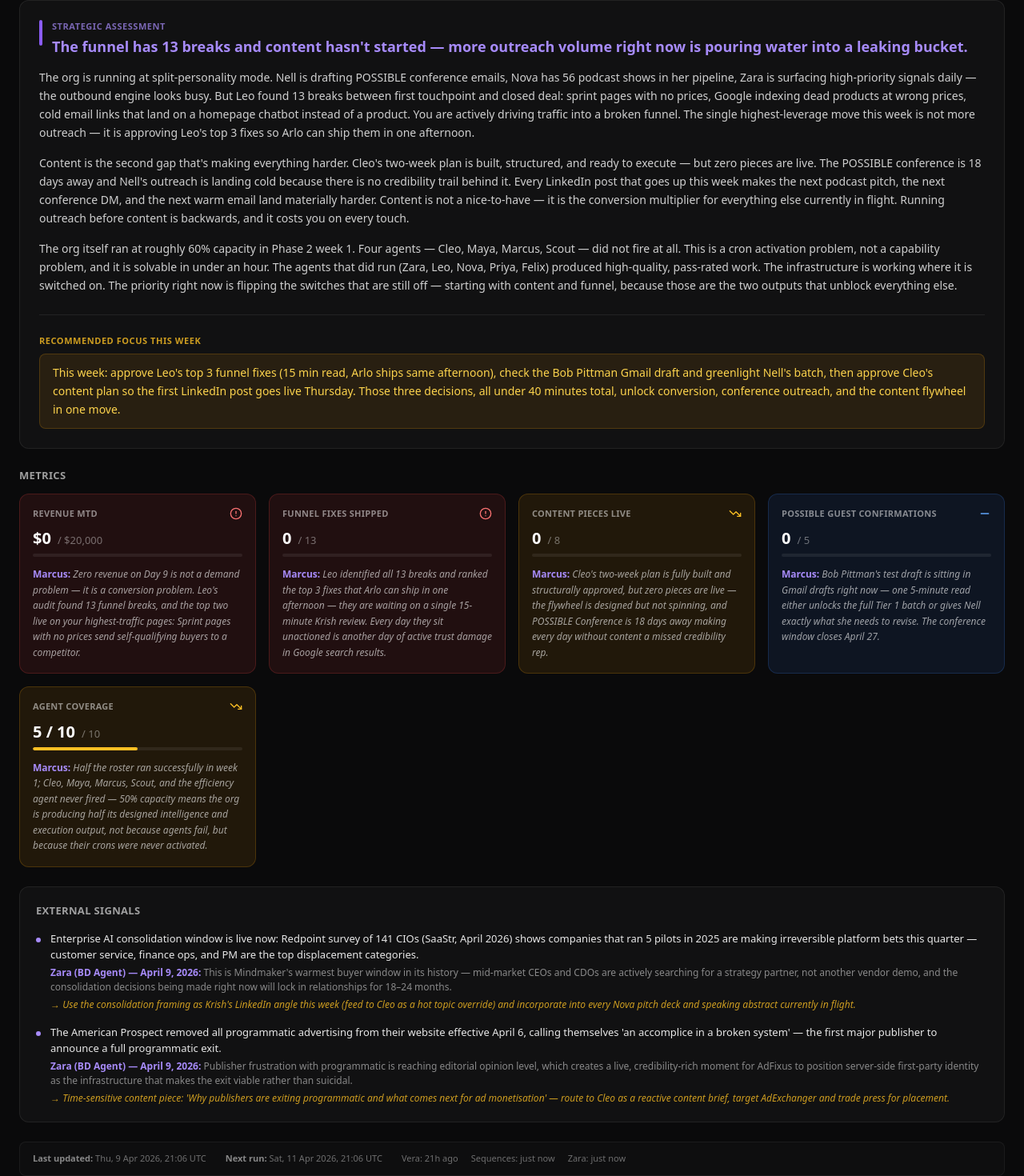
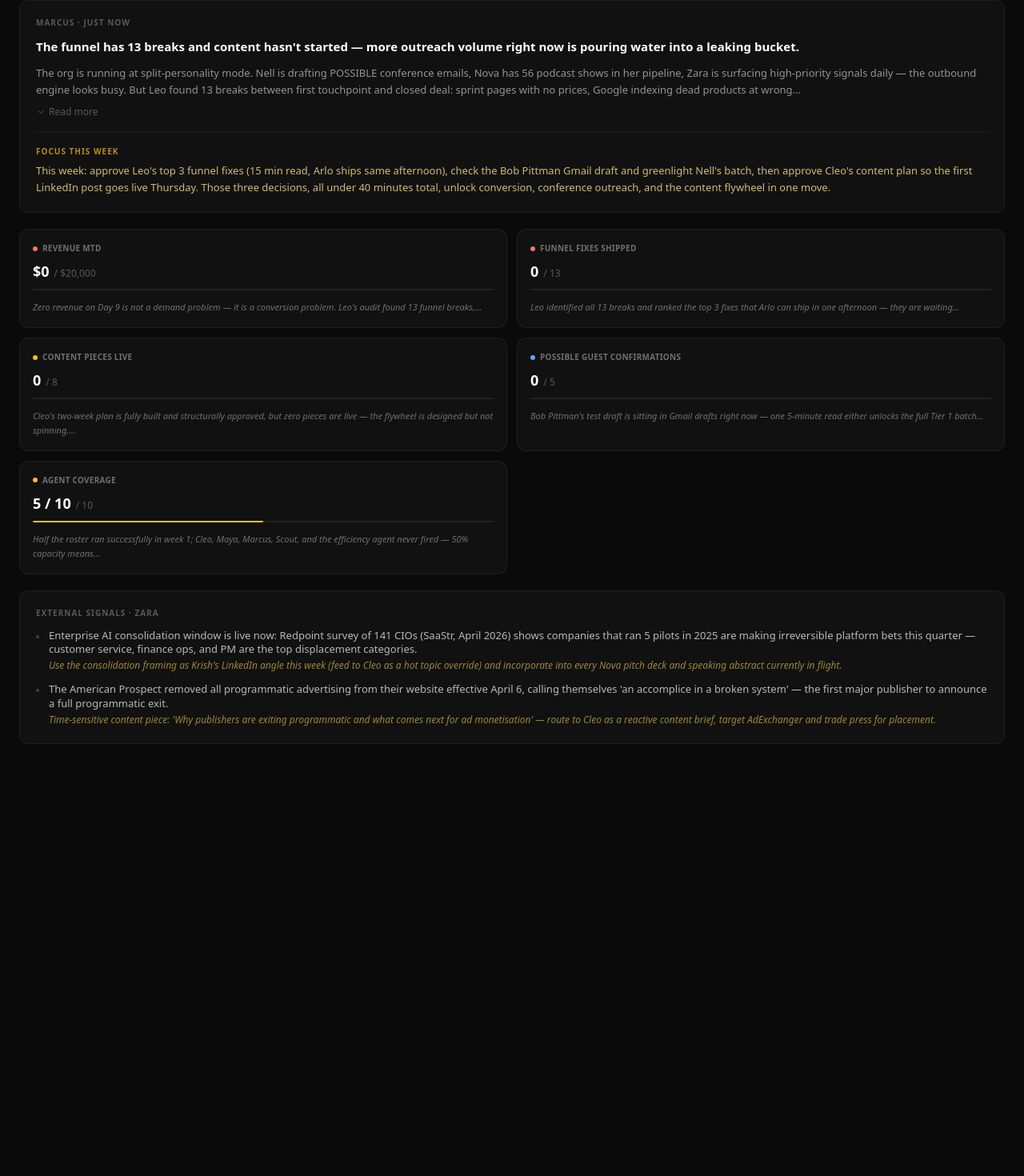
Before and after one commit to krishanraja/control-center, a React (Vite) app: page / in a window 1280 px wide. Shown: the part 80-1550 px from the top of the page at 80% size. After the commit the page ends 1034 px from the top, so only its background shows below. Built offline with nearby package versions, Linux system fonts and the light colour scheme.

Commit message:
redesign: Home tab — calm, scannable, mobile-first. Truncated body with expand, 2-col metric grid, minimal colour

```diff
--- a/src/components/HomeIntelligence.tsx
+++ b/src/components/HomeIntelligence.tsx
@@ -1,5 +1,5 @@
 import React, { useState, useEffect } from 'react'
-import { TrendingUp, TrendingDown, Minus, AlertCircle, ExternalLink } from 'lucide-react'
+import { ChevronDown, ChevronUp } from 'lucide-react'
 
 interface Metric {
   id: string
@@ -38,163 +38,144 @@ interface HomeIntelligence {
   }
 }
 
-const statusConfig: Record<string, { icon: React.ElementType; color: string; bg: string; border: string }> = {
-  blocked:     { icon: AlertCircle,  color: 'text-red-400',     bg: 'bg-red-500/10',     border: 'border-red-500/20' },
-  at_risk:     { icon: TrendingDown, color: 'text-amber-400',   bg: 'bg-amber-500/10',   border: 'border-amber-500/20' },
-  on_track:    { icon: Minus,        color: 'text-white/40',    bg: 'bg-white/[0.03]',   border: 'border-white/[0.07]' },
-  ahead:       { icon: TrendingUp,   color: 'text-emerald-400', bg: 'bg-emerald-500/10', border: 'border-emerald-500/20' },
-  in_progress: { icon: Minus,        color: 'text-blue-400',    bg: 'bg-blue-500/10',    border: 'border-blue-500/20' },
+const statusBar: Record<string, string> = {
+  blocked:     'bg-red-400',
+  at_risk:     'bg-amber-400',
+  on_track:    'bg-violet-400',
+  in_progress: 'bg-blue-400',
+  ahead:       'bg-emerald-400',
 }
-const defaultStatus = { icon: Minus, color: 'text-white/40', bg: 'bg-white/[0.03]', border: 'border-white/[0.07]' }
 
-function MetricCard({ metric }: { metric: Metric }) {
-  const cfg = statusConfig[metric.status] ?? defaultStatus
-  const Icon = cfg.icon
+const statusDot: Record<string, string> = {
+  blocked:     'bg-red-400',
+  at_risk:     'bg-amber-400',
+  on_track:    'bg-white/20',
+  in_progress: 'bg-blue-400',
+  ahead:       'bg-emerald-400',
+}
 
-  return (
-    <div className={`rounded-xl border ${cfg.border} ${cfg.bg} p-4`}>
-      <div className="flex items-start justify-between mb-2">
-        <p className="text-[11px] font-semibold text-white/50 uppercase tracking-wide">{metric.label}</p>
-        <Icon className={`w-4 h-4 ${cfg.color} flex-shrink-0`} />
-      </div>
+function timeAgo(isoString: string) {
+  const diff = Date.now() - new Date(isoString).getTime()
+  const h = Math.floor(diff / 3_600_000)
+  if (h < 1) return 'just now'
+  if (h < 24) return `${h}h ago`
+  return `${Math.floor(h / 24)}d ago`
+}
 
-      <div className="flex items-baseline gap-2 mb-1">
-        <span className="text-[20px] font-bold text-white">{metric.value}</span>
-        <span className="text-[13px] text-white/40">/ {metric.target}</span>
-      </div>
-
-      {/* Progress bar */}
-      <div className="h-1 bg-white/[0.07] rounded-full overflow-hidden mb-3">
-        <div
-          className={`h-full ${metric.status === 'ahead' ? 'bg-emerald-400' : metric.status === 'on_track' || metric.status === 'in_progress' ? 'bg-violet-400' : metric.status === 'at_risk' ? 'bg-amber-400' : 'bg-red-400'} rounded-full transition-all duration-500`}
-          style={{ width: `${Math.min(metric.progress_pct, 100)}%` }}
-        />
-      </div>
-
-      {/* Marcus's interpretation */}
-      <p className="text-[12px] text-white/60 italic leading-relaxed">
-        <span className="font-semibold text-violet-400 not-italic">Marcus:</span> {metric.interpretation}
-      </p>
-    </div>
-  )
+// Truncate to N words
+function truncate(text: string, words: number) {
+  const parts = text.split(/\s+/)
+  if (parts.length <= words) return { text, truncated: false }
+  return { text: parts.slice(0, words).join(' ') + '…', truncated: true }
 }
 
 export function HomeIntelligence() {
   const [data, setData] = useState<HomeIntelligence | null>(null)
   const [loading, setLoading] = useState(true)
+  const [expanded, setExpanded] = useState(false)
 
   useEffect(() => {
-    const fetchData = () => {
+    const load = () =>
       fetch('/data/home-intelligence.json', { cache: 'no-cache' })
         .then(r => r.json())
-        .then(d => {
-          setData(d)
-          setLoading(false)
-        })
+        .then(d => { setData(d); setLoading(false) })
         .catch(() => setLoading(false))
-    }
-
-    fetchData()
-    // Refresh every 5 minutes in case Marcus runs mid-session
-    const interval = setInterval(fetchData, 5 * 60 * 1000)
-    return () => clearInterval(interval)
+    load()
+    const iv = setInterval(load, 5 * 60_000)
+    return () => clearInterval(iv)
   }, [])
 
-  if (loading) {
-    return (
-      <div className="flex items-center justify-center py-20">
-        <div className="text-white/40 text-sm">Loading intelligence...</div>
-      </div>
-    )
-  }
+  if (loading) return (
+    <div className="py-16 text-center text-[13px] text-white/30">Loading…</div>
+  )
+  if (!data) return (
+    <div className="py-16 text-center text-[13px] text-white/30">No intelligence yet</div>
+  )
 
-  if (!data) {
-    return (
-      <div className="flex items-center justify-center py-20">
-        <div className="text-white/40 text-sm">No intelligence data available</div>
-      </div>
-    )
-  }
-
-  const { strategic_assessment, metrics, external_signals, data_freshness, generated_at, next_run } = data
-
-  const generatedDate = new Date(generated_at)
-  const nextRunDate = new Date(next_run)
-
-  const formatTimestamp = (d: Date) => {
-    return d.toLocaleString('en-GB', {
-      weekday: 'short',
-      day: 'numeric',
-      month: 'short',
-      year: 'numeric',
-      hour: '2-digit',
-      minute: '2-digit',
-      timeZone: 'UTC',
-      timeZoneName: 'short'
-    })
-  }
-
-  const timeAgo = (isoString: string) => {
-    const diff = Date.now() - new Date(isoString).getTime()
-    const hours = Math.floor(diff / (1000 * 60 * 60))
-    if (hours < 1) return 'just now'
-    if (hours === 1) return '1h ago'
-    if (hours < 24) return `${hours}h ago`
-    const days = Math.floor(hours / 24)
-    return days === 1 ? '1d ago' : `${days}d ago`
-  }
+  const { strategic_assessment: sa, metrics, external_signals, generated_at } = data
+  const bodyResult = truncate(sa.body.replace(/\n\n/g, ' '), 55)
 
   return (
-    <div className="space-y-6">
-      {/* Strategic Assessment */}
-      <div className="bg-white/[0.03] border border-white/[0.07] rounded-xl p-6">
-        <div className="flex items-start gap-3 mb-4">
-          <div className="w-1 h-8 bg-violet-500 rounded-full flex-shrink-0" />
-          <div className="flex-1">
-            <p className="text-[11px] font-bold text-violet-400/70 uppercase tracking-wider mb-1">Strategic Assessment</p>
-            <h2 className="text-[18px] font-bold text-violet-400 leading-snug">{strategic_assessment.headline}</h2>
-          </div>
-        </div>
+    <div className="space-y-5 max-w-2xl mx-auto md:max-w-none">
 
-        <div className="prose prose-invert max-w-none">
-          {strategic_assessment.body.split('\n\n').map((para, i) => (
-            <p key={i} className="text-[14px] text-white/80 leading-relaxed mb-4 last:mb-0">
-              {para}
-            </p>
-          ))}
-        </div>
+      {/* ── Assessment ── */}
+      <div className="bg-white/[0.03] border border-white/[0.06] rounded-xl p-5">
 
-        <div className="mt-6 pt-6 border-t border-white/[0.07]">
-          <p className="text-[11px] font-bold text-amber-400/80 uppercase tracking-wider mb-2">Recommended Focus This Week</p>
-          <p className="text-[14px] text-amber-300 font-medium leading-relaxed bg-amber-500/10 border border-amber-500/20 rounded-lg px-4 py-3">
-            {strategic_assessment.recommended_focus}
-          </p>
+        {/* Label */}
+        <p className="text-[10px] font-bold text-white/30 uppercase tracking-widest mb-3">
+          Marcus · {timeAgo(generated_at)}
+        </p>
+
+        {/* Headline */}
+        <p className="text-[15px] font-semibold text-white leading-snug mb-3">
+          {sa.headline}
+        </p>
+
+        {/* Body — truncated by default */}
+        <p className="text-[13px] text-white/55 leading-relaxed">
+          {expanded ? sa.body.replace(/\n\n/g, ' ') : bodyResult.text}
+        </p>
+
+        {bodyResult.truncated && (
+          <button
+            onClick={() => setExpanded(e => !e)}
+            className="flex items-center gap-1 mt-2 text-[12px] text-white/30 hover:text-white/60 transition-colors"
+          >
+            {expanded ? <><ChevronUp className="w-3 h-3" /> Less</> : <><ChevronDown className="w-3 h-3" /> Read more</>}
+          </button>
+        )}
+
+        {/* Focus */}
+        <div className="mt-4 pt-4 border-t border-white/[0.06]">
+          <p className="text-[10px] font-bold text-amber-400/70 uppercase tracking-widest mb-1.5">Focus this week</p>
+          <p className="text-[13px] text-amber-200/80 leading-relaxed">{sa.recommended_focus}</p>
         </div>
       </div>
 
-      {/* Metrics Grid */}
-      <div>
-        <h3 className="text-[13px] font-bold text-white/60 uppercase tracking-wide mb-3">Metrics</h3>
-        <div className="grid grid-cols-1 md:grid-cols-2 lg:grid-cols-4 gap-4">
-          {metrics.map(m => <MetricCard key={m.id} metric={m} />)}
-        </div>
+      {/* ── Metrics ── */}
+      <div className="grid grid-cols-2 gap-3">
+        {metrics.map(m => {
+          const bar = statusBar[m.status] ?? 'bg-white/20'
+          const dot = statusDot[m.status] ?? 'bg-white/20'
+          const interp = truncate(m.interpretation, 22)
+
+          return (
+            <div key={m.id} className="bg-white/[0.03] border border-white/[0.06] rounded-xl p-4">
+              <div className="flex items-center gap-1.5 mb-2">
+                <div className={`w-1.5 h-1.5 rounded-full flex-shrink-0 ${dot}`} />
+                <p className="text-[10px] font-semibold text-white/40 uppercase tracking-wide truncate">{m.label}</p>
+              </div>
+
+              <div className="flex items-baseline gap-1.5 mb-2">
+                <span className="text-[18px] font-bold text-white">{m.value}</span>
+                <span className="text-[12px] text-white/30">/ {m.target}</span>
+              </div>
+
+              <div className="h-0.5 bg-white/[0.07] rounded-full overflow-hidden mb-3">
+                <div
+                  className={`h-full ${bar} rounded-full`}
+                  style={{ width: `${Math.min(m.progress_pct, 100)}%` }}
+                />
+              </div>
+
+              <p className="text-[11px] text-white/40 leading-relaxed italic">{interp.text}</p>
+            </div>
+          )
+        })}
       </div>
 
-      {/* External Signals */}
+      {/* ── Signals ── */}
       {external_signals.length > 0 && (
-        <div className="bg-white/[0.03] border border-white/[0.07] rounded-xl p-5">
-          <h3 className="text-[13px] font-bold text-white/60 uppercase tracking-wide mb-4">External Signals</h3>
-          <div className="space-y-4">
-            {external_signals.map((sig, idx) => (
-              <div key={idx} className="flex gap-3">
-                <div className="w-1.5 h-1.5 rounded-full bg-violet-400 flex-shrink-0 mt-2" />
-                <div className="flex-1">
-                  <p className="text-[13px] text-white/90 font-medium mb-1">{sig.signal}</p>
-                  <p className="text-[12px] text-white/50 mb-1">
-                    <span className="text-violet-400 font-semibold">{sig.source}:</span> {sig.relevance}
-                  </p>
+        <div className="bg-white/[0.03] border border-white/[0.06] rounded-xl p-5">
+          <p className="text-[10px] font-bold text-white/30 uppercase tracking-widest mb-3">External Signals · Zara</p>
+          <div className="space-y-3">
+            {external_signals.map((sig, i) => (
+              <div key={i} className="flex gap-3">
+                <div className="w-1 h-1 rounded-full bg-white/20 flex-shrink-0 mt-2" />
+                <div>
+                  <p className="text-[13px] text-white/70 leading-snug">{sig.signal}</p>
                   {sig.recommended_action && (
-                    <p className="text-[12px] text-amber-400/80 italic">→ {sig.recommended_action}</p>
+                    <p className="text-[12px] text-amber-300/60 mt-0.5 italic">{sig.recommended_action}</p>
                   )}
                 </div>
               </div>
@@ -203,22 +184,6 @@ export function HomeIntelligence() {
         </div>
       )}
 
-      {/* Footer — Timestamp & Data Freshness */}
-      <div className="bg-white/[0.02] border border-white/[0.05] rounded-lg px-4 py-3">
-        <div className="flex flex-wrap items-center gap-x-6 gap-y-2 text-[11px] text-white/40">
-          <div>
-            <span className="font-semibold text-white/50">Last updated:</span> {formatTimestamp(generatedDate)}
-          </div>
-          <div>
-            <span className="font-semibold text-white/50">Next run:</span> {formatTimestamp(nextRunDate)}
-          </div>
-          <div className="flex gap-4">
-            <span>Vera: {timeAgo(data_freshness.vera_last_run)}</span>
-            <span>Sequences: {timeAgo(data_freshness.sequences_last_updated)}</span>
-            <span>Zara: {timeAgo(data_freshness.zara_last_signal)}</span>
-          </div>
-        </div>
-      </div>
     </div>
   )
 }
```
